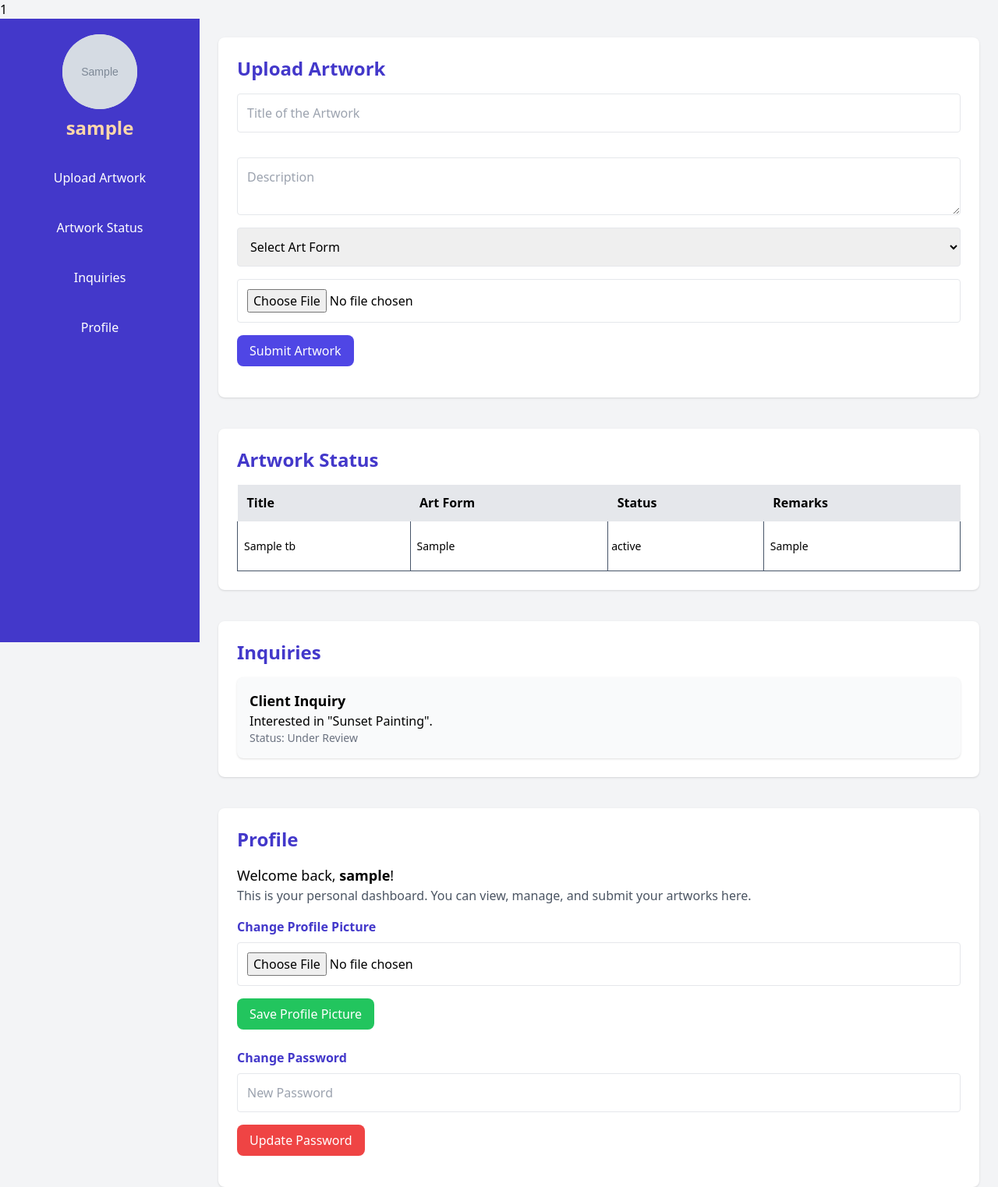
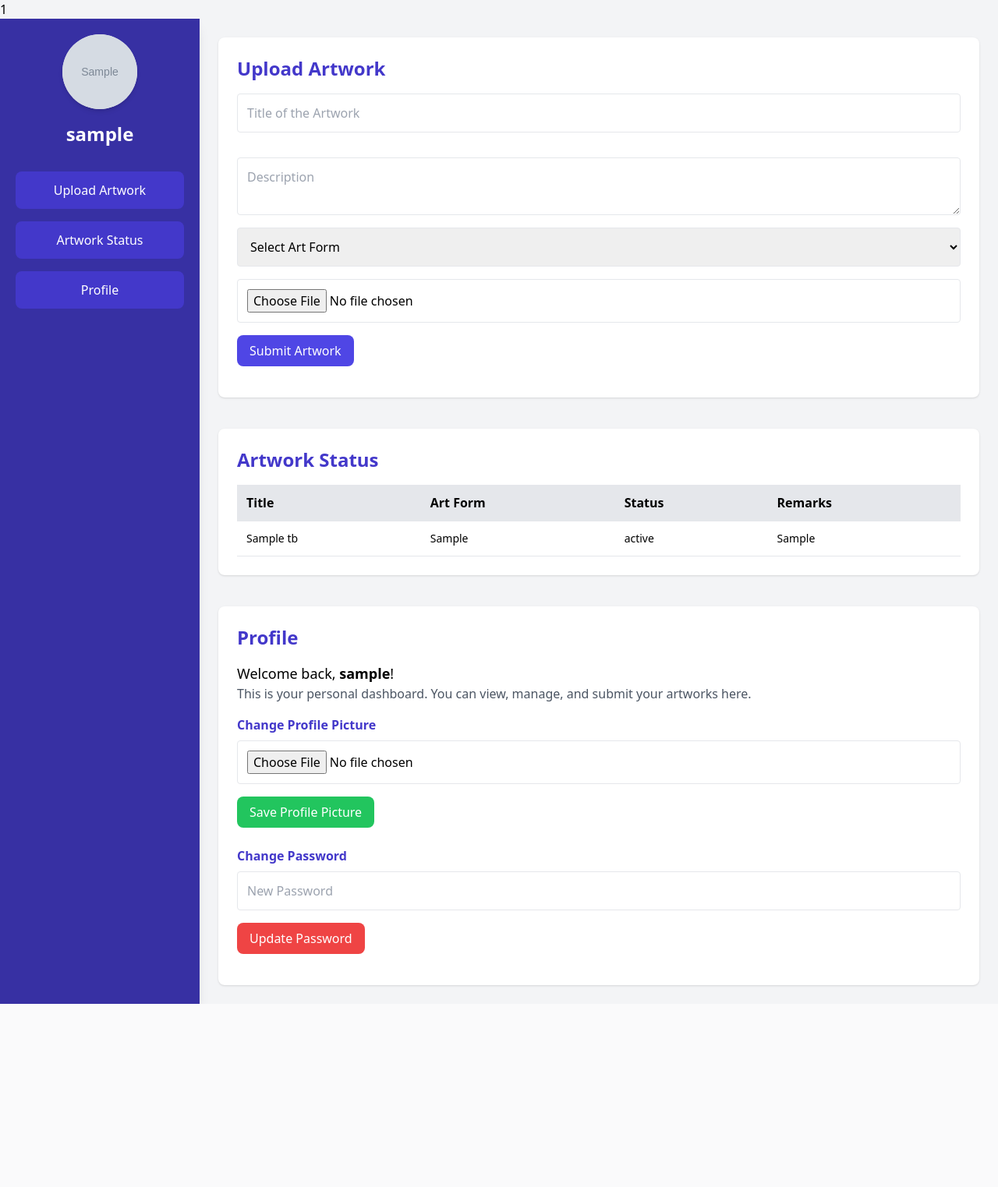
Before and after one commit to Sanjit-Thapa/Project-V, a PHP site: page /Project-V/ArtistView.php in a window 1280 px wide. Shown: the whole page at 78% size. After the commit the page ends 1288 px from the top, so only its background shows below. Run offline with PHP 8.4, Linux system fonts and the light colour scheme; the visitor is signed in with stand-in values (Sample User, id 1); tables that the repository leaves empty or names only in its code hold one stand-in row (values such as "Sample post"); grey boxes marked "Sample" are stand-in pictures.

Commit message:
next changes

```diff
--- a/public/ArtistView.php
+++ b/public/ArtistView.php
@@ -179,29 +179,22 @@ if(isset($_POST['update']))
 </head>
 <body class="bg-gray-100 min-h-screen flex flex-col">
 
-    <!-- <?php
-    // Assume $username contains the artist's username, and $profilePicturePath contains the profile picture path
-    //$username = "ArtistName";  // Replace with actual PHP variable for username
-    //$profilePicturePath = "./Assets/ArtistProfile/placeholder.jpg";  // Replace with actual profile picture path
-    ?> -->
-
     <!-- Sidebar with Profile -->
-    <div class="flex flex-col md:flex-row h-full">
+    <div class="flex flex-col md:flex-row h-[100%]">
         <!-- Sidebar Navigation -->
-        <nav class="bg-indigo-700 text-white w-full h-screen md:w-1/4 lg:w-1/5 p-5 flex flex-col items-center ">
-            <div class="mb-6 text-center">
+        <nav class="bg-indigo-800 text-white w-full md:w-1/4 lg:w-1/5 p-5 flex flex-col items-center shadow-lg">
+            <div class="mb-8 text-center">
                 <!-- Profile Picture -->
-                <div class="w-24 h-24 rounded-full bg-gray-200 overflow-hidden mb-2">
+                <div class="w-24 h-24 rounded-full bg-gray-200 overflow-hidden mb-4 shadow-md">
                     <img src="<?php echo $ProfilePic; ?>" alt="Profile Picture" class="w-full h-full object-cover">
                 </div>
                 <!-- Username Display -->
-                <p class="text-2xl font-semibold text-orange-200"><?php echo $username; ?></p>
+                <p class="text-2xl font-bold text-orange-300"><?php echo $username; ?></p>
             </div>
-            <ul class="space-y-4 text-center">
-                <li><a href="#upload" class="block hover:bg-indigo-500 p-3 rounded-lg">Upload Artwork</a></li>
-                <li><a href="#status" class="block hover:bg-indigo-500 p-3 rounded-lg">Artwork Status</a></li>
-                <li><a href="#inquiries" class="block hover:bg-indigo-500 p-3 rounded-lg">Inquiries</a></li>
-                <li><a href="#profile" class="block hover:bg-indigo-500 p-3 rounded-lg">Profile</a></li>
+            <ul class="space-y-4 w-full">
+                <li><a href="#upload" class="block p-3 rounded-lg bg-indigo-700 hover:bg-indigo-600 transition text-center">Upload Artwork</a></li>
+                <li><a href="#status" class="block p-3 rounded-lg bg-indigo-700 hover:bg-indigo-600 transition text-center">Artwork Status</a></li>
+                <li><a href="#profile" class="block p-3 rounded-lg bg-indigo-700 hover:bg-indigo-600 transition text-center">Profile</a></li>
             </ul>
         </nav>
 
@@ -210,18 +203,42 @@ if(isset($_POST['update']))
             <!-- Upload Artwork Section -->
             <section id="upload" class="bg-white shadow rounded-lg p-6">
                 <h3 class="text-2xl font-bold mb-4 text-indigo-700">Upload Artwork</h3>
-                <form action="ArtistView.php" method="post" class="space-y-4" enctype="multipart/form-data">
-                    <input type="text" placeholder="Title of the Artwork" class="w-full border rounded p-3 mb-4 focus:outline-none focus:ring-2 focus:ring-indigo-300" name="Title">
-                    <textarea placeholder="Description" class="w-full border rounded p-3 mb-4 focus:outline-none focus:ring-2 focus:ring-indigo-300" name="description"></textarea>
-                    <select class="w-full border rounded p-3 mb-4 focus:outline-none focus:ring-2 focus:ring-indigo-300" name="artform">
-                        <option>Select Art Form</option>
-                        <option>Painting</option>
-                        <option>Sculpture</option>
-                        <option>Digital Art</option>
-                    </select>
-                    <input type="file" name="img" id="img" accept="image/*" class="w-full border rounded p-3 mb-4 cursor-pointer focus:outline-none">
-                    <button class="bg-indigo-600 text-white px-4 py-2 rounded-lg hover:bg-indigo-800 transition" name="submit">Submit Artwork</button>
-                </form>
+                <form action="ArtistView.php" onsubmit="return doneMsg()"  method="post" class="space-y-4" enctype="multipart/form-data">
+    <!-- Title of the Artwork -->
+    <input type="text"
+           placeholder="Title of the Artwork"
+           class="w-full border rounded p-3 mb-4 focus:outline-none focus:ring-2 focus:ring-indigo-300"
+           name="Title"
+           required>
+
+    <!-- Description -->
+    <textarea placeholder="Description"
+              class="w-full border rounded p-3 mb-4 focus:outline-none focus:ring-2 focus:ring-indigo-300"
+              name="description"
+              required></textarea>
+
+    <!-- Art Form -->
+    <select class="w-full border rounded p-3 mb-4 focus:outline-none focus:ring-2 focus:ring-indigo-300"
+            name="artform"
+            required>
+        <option value="" disabled selected>Select Art Form</option>
+        <option value="Painting">Painting</option>
+        <option value="Sculpture">Sculpture</option>
+        <option value="Digital Art">Digital Art</option>
+    </select>
+
+    <!-- Artwork Image -->
+    <input type="file"
+           name="img"
+           id="img"
+           accept="image/*"
+           class="w-full border rounded p-3 mb-4 cursor-pointer focus:outline-none"
+           required>
+
+    <!-- Submit Button -->
+    <button class="bg-indigo-600 text-white px-4 py-2 rounded-lg hover:bg-indigo-800 transition"
+            name="submit">Submit Artwork</button>
+</form>
             </section>
 
             <!-- Artwork Status Section -->
@@ -237,8 +254,8 @@ if(isset($_POST['update']))
                         </tr>
                     </thead>
                     <tbody>
-                         <?php
-                            $sqlSel = "select ArtTitle,ArtForm,Status,Remarks from artistview_tb where Artistid = ?";
+                        <?php
+                            $sqlSel = "SELECT ArtTitle, ArtForm, Status, Remarks FROM artistview_tb WHERE Artistid = ?";
                             $stm = $conn->prepare($sqlSel);
                             $stm->bind_param('i', $id);
                             $result = $stm->execute();
@@ -247,59 +264,46 @@ if(isset($_POST['update']))
                                 $result = $stm->get_result();
                                 while ($row = mysqli_fetch_assoc($result)) {
                                     echo "<tr class='border-b hover:bg-gray-100'>";
-                                    echo "<td class='p-2 text-sm border border-slate-600 break-words max-w-xs overflow-hidden'>" . htmlspecialchars($row['ArtTitle']) . "</td>";
-                                    echo "<td class='p-2 text-sm border border-slate-600 break-words max-w-xs overflow-hidden'>" . htmlspecialchars($row['ArtForm']) . "</td>";
-                                    echo "<td class='p-1 text-sm border border-slate-600 break-words max-w-xs overflow-hidden h-16'>" . htmlspecialchars($row['Status']) . "</td>";
-                                    echo "<td class='p-2 text-sm border border-slate-600 break-words max-w-xs overflow-hidden'>" . htmlspecialchars($row['Remarks']) . "</td>";
+                                    echo "<td class='p-3 text-sm'>" . htmlspecialchars($row['ArtTitle']) . "</td>";
+                                    echo "<td class='p-3 text-sm'>" . htmlspecialchars($row['ArtForm']) . "</td>";
+                                    echo "<td class='p-3 text-sm'>" . htmlspecialchars($row['Status']) . "</td>";
+                                    echo "<td class='p-3 text-sm'>" . htmlspecialchars($row['Remarks']) . "</td>";
+                                    echo "</tr>";
                                 }
                             } else {
                                 echo "<tr><td colspan='4' class='p-3 text-center'>The query did not execute.</td></tr>";
                             }
-                         ?>
+                        ?>
                     </tbody>
                 </table>
-            </section>
-
-            <!-- Inquiries Section -->
-            <section id="inquiries" class="bg-white shadow rounded-lg p-6">
-                <h3 class="text-2xl font-bold mb-4 text-indigo-700">Inquiries</h3>
-                <ul class="space-y-4">
-                    <li class="p-4 bg-gray-50 rounded-lg shadow">
-                        <h4 class="font-bold text-lg">Client Inquiry</h4>
-                        <p>Interested in "Sunset Painting".</p>
-                        <p class="text-sm text-gray-500">Status: Under Review</p>
-                    </li>
-                </ul>
             </section>
 
             <!-- Profile Section -->
             <section id="profile" class="bg-white shadow rounded-lg p-6">
                 <h3 class="text-2xl font-bold mb-4 text-indigo-700">Profile</h3>
-                <p class="text-lg">Welcome back, <strong><?php echo $username ?></strong>!</p>
+                <p class="text-lg">Welcome back, <strong><?php echo $username; ?></strong>!</p>
                 <p class="text-gray-600">This is your personal dashboard. You can view, manage, and submit your artworks here.</p>
-
                 <!-- Change Profile Picture Form -->
                 <form action="ArtistView.php" method="post" enctype="multipart/form-data" class="mt-4">
                     <label for="profilePictureInput" class="block text-indigo-700 font-semibold mb-2">Change Profile Picture</label>
-                    <input type="file" id="profilePictureInput" name="profile_picture" class="w-full border rounded p-3 mb-4 cursor-pointer focus:outline-none focus:ring-2 focus:ring-indigo-300"  accept="image/*">
-                    <button type="submit" name="profilePic" class="bg-green-500 text-white py-2 px-4 rounded-lg hover:bg-green-400 transition duration-300">Save Profile Picture</button>
+                    <input type="file" id="profilePictureInput" name="profile_picture" class="w-full border rounded p-3 mb-4 cursor-pointer focus:outline-none focus:ring-2 focus:ring-indigo-300" accept="image/*">
+                    <button type="submit" name="profilePic" class="bg-green-500 text-white py-2 px-4 rounded-lg hover:bg-green-400 transition">Save Profile Picture</button>
                 </form>
-
                 <!-- Change Password Form -->
-                <form action="ArtistView.php" method="post" class="mt-6">
-
-
+                <form action="ArtistView.php"  method="post" class="mt-6">
                     <label for="newPassword" class="block text-indigo-700 font-semibold mb-2">Change Password</label>
                     <input type="password" id="newPassword" name="new_password" placeholder="New Password" class="w-full border rounded p-3 mb-4 focus:outline-none focus:ring-2 focus:ring-indigo-300">
-
-                    <button type="submit" class="bg-red-500 text-white py-2 px-4 rounded-lg hover:bg-red-400 transition duration-300" name="update">Update Password</button>
-
-                </form>
-
+                    <button type="submit" class="bg-red-500 text-white py-2 px-4 rounded-lg hover:bg-red-400 transition" name="update">Update Password</button>
                 </form>
             </section>
         </main>
     </div>
 
+    <script>
+        function doneMsg()
+        {
+            alert("The record is placed successfully");
+        }
+    </script>
 </body>
 </html>
--- a/public/index.php
+++ b/public/index.php
@@ -217,7 +217,7 @@
     <div class="flex">
         <div class="w-[17%] max-h-full  bg-blue-900 " id="menu">
             <!-- Buttons in the sidebar -->
-            <button class="fa-solid fa-bars text-[1.8vw] text-white p-2 hover:text-[#3b1066] transition ease-in-out delay-10 cursor bg-gradient-to-r from-blue-800 via-cyan-700 to-teal-500  w-full" id="burgerBtn">
+            <button class="fa-solid fa-bars text-[1.8vw] text-white p-4 hover:text-[#3b1066] transition ease-in-out delay-10 cursor bg-gradient-to-r from-blue-800 via-cyan-700 to-teal-500  w-full" id="burgerBtn">
             </button>
 
             <div class="flex flex-col justify-start items-start">
@@ -249,11 +249,11 @@
             </div>
 
             <div class="display cursor-pointer hover:bg-orange-900 w-full" onclick="options()">
-                <a href="#"><button class="fa-solid fa-table-cells text-[1.8vw] text-white p-3 hover:text-[#a3aebe] transition ease-in-out delay-10 cursor  pt-5"></button></a>
+                <a href="#"><button class="fa-solid fa-table-cells text-[1.8vw] text-white p-3 ml-3 hover:text-[#a3aebe] transition ease-in-out delay-10 cursor  pt-5"></button></a>
                 <label for="Art" class="label text-white text-2xl pl-4 cursor-pointer hover:text-sky-400  ">Display</label>
                 <i class="fa-solid fa-chevron-right text-white pl-1 text-xl"></i>
 
-                <div class="Banner hidden">
+                <div class="Banner hidden bg-blue-900">
                          <div class=" border-2 text-center ">
                             <label for="BannerUpload" class="text-white text-2xl pl-4 cursor-pointer hover:text-sky-400 "><a href="?page=banner">Banner</a></label>
                          </div>
```
Also changed, not shown: public/dashboard.js (line endings or trailing spaces).
